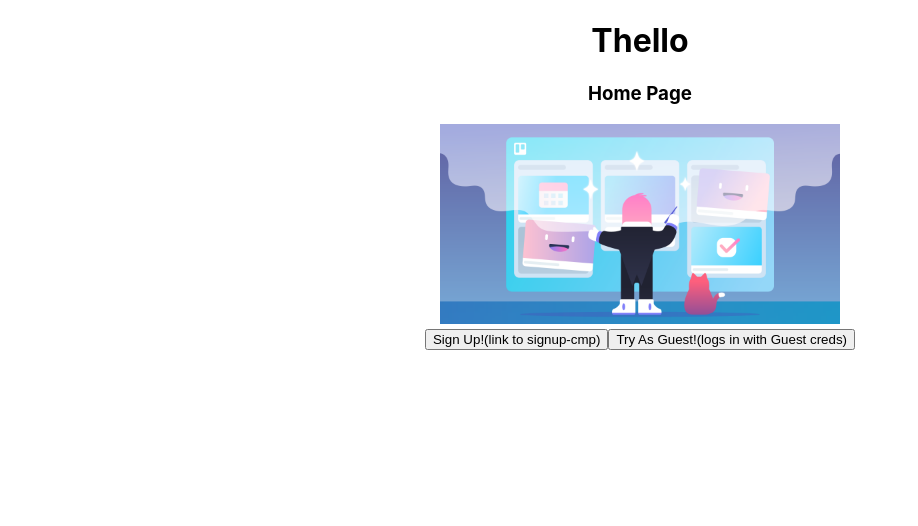
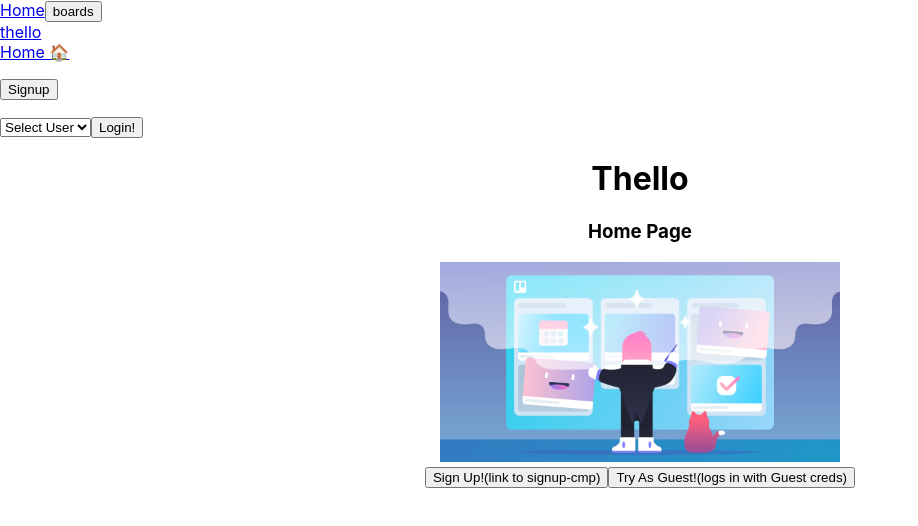
Before and after one commit to moshedabush/thello, a React (Create React App) app: page / in a window 1280 px wide. Shown: the top 526 px of the page, without its empty margins (0-918 px from the left). Built offline with nearby package versions, Linux system fonts and the light colour scheme.

Commit message:
connect header

```diff
--- a/src/RootCmp.jsx
+++ b/src/RootCmp.jsx
@@ -1,5 +1,6 @@
 import React from 'react'
 import { Switch, Route } from 'react-router'
+import { AppHeader } from './cmps/app-header'
 import routes from './routes'
 // import {BoardList} from '../src/pages/BoardList.jsx'
 // import {Board} from '../src/pages/Board.jsx'
@@ -9,7 +10,7 @@
     render() {
         return (
             <div>
-            {/* <AppHeader /> */}
+            <AppHeader />
             <main>
                 <Switch>
                 {routes.map(route=> <Route key={route.path} exact component={route.component} path={route.path} /> )}
--- a/src/cmps/app-header.jsx
+++ b/src/cmps/app-header.jsx
@@ -5,7 +5,7 @@
 import routes from '../routes'
 
 
-import { onLogin, onLogout, onSignup, loadUsers, removeUser } from '../store/user.actions.js'
+// import { onLogin, onLogout, onSignup, loadUsers, removeUser } from '../store/user.actions.js'
 import { LoginSignup } from './login-signup.jsx'
 
 class _AppHeader extends React.Component {
@@ -54,16 +54,15 @@
     return {
         users: state.userModule.users,
         user: state.userModule.user,
-        count: state.userModule.count,
-        isLoading: state.systemModule.isLoading
+        // isLoading: state.systemModule.isLoading
     }
 }
 const mapDispatchToProps = {
-    onLogin,
-    onSignup,
-    onLogout,
-    loadUsers,
-    removeUser
+    // onLogin,
+    // onSignup,
+    // onLogout,
+    // loadUsers,
+    // removeUser
 }
 
 
```
